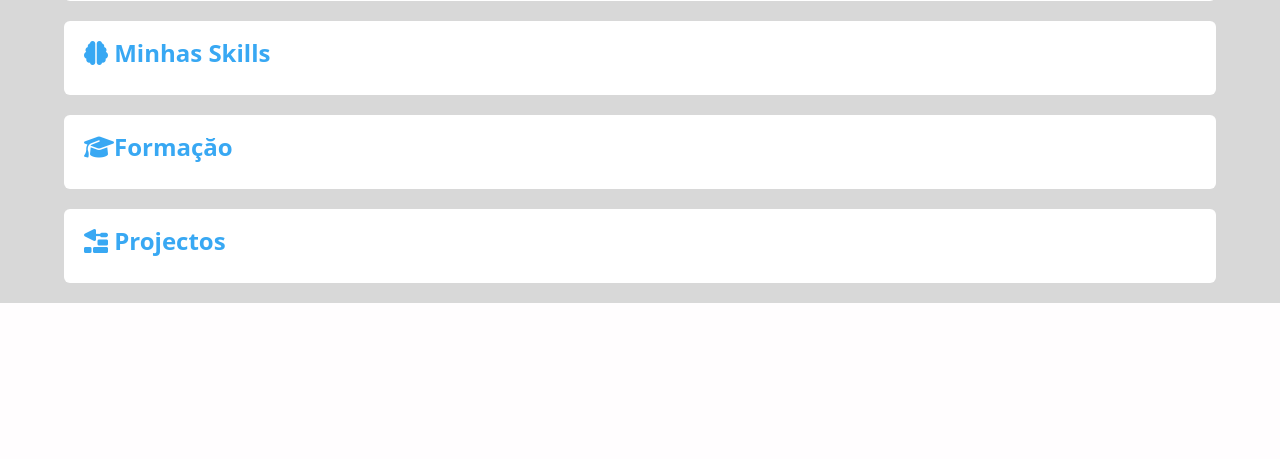
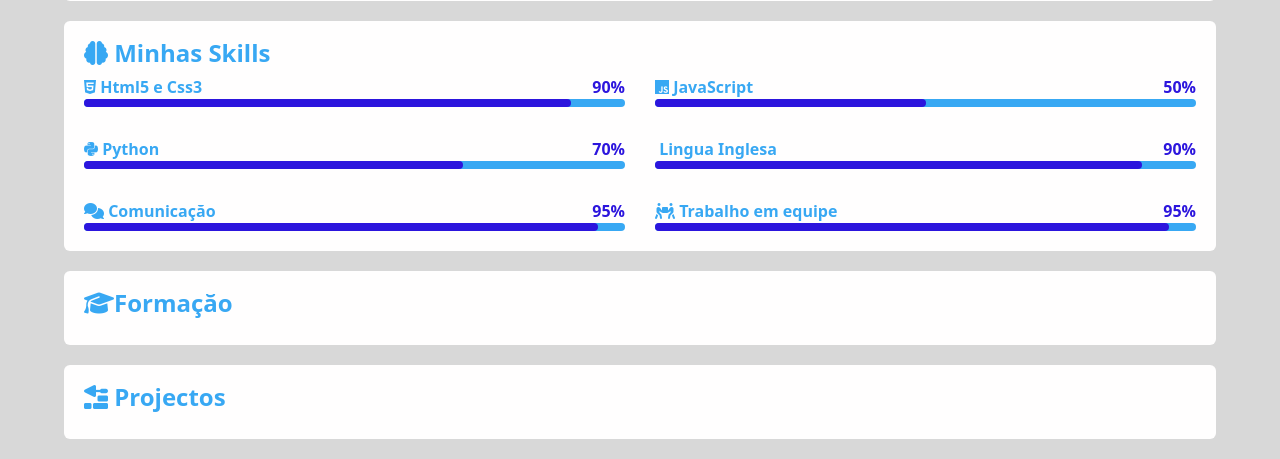
Before and after one commit to DeveQuality/projecto-portifolio, a PHP site: page / in a window 1280 px wide. Shown: the part 1208-1667 px from the top of the page. Before the commit the page ends 1511 px from the top, so only its background shows below. Run offline with PHP 8.4, Linux system fonts and the light colour scheme; some libraries are stand-ins or nearby versions.

Commit message:
actualizei o port

```diff
--- a/estilos/style.css
+++ b/estilos/style.css
@@ -14,10 +14,10 @@
 :root{
   --fundo-principal:rgb(216, 216, 216);
   --texto:rgb(56, 168, 243);
-  --texto-inverso:rgb(255, 253, 254);
+  --texto-inverso:rgb(115, 169, 183);
   --destaque:rgb(44, 21, 221);
   --destaque-inverso:rgb(9, 169, 190);
-  --fundo-card:rgb(255, 255, 255);
+  --fundo-card:rgb(255, 254, 254);
 }
 body{
   font-family:system-ui, -apple-system, BlinkMacSystemFont, 'Segoe UI', Roboto, Oxygen, Ubuntu, Cantarell, 'Open Sans', 'Helvetica Neue', sans-serif ;
@@ -39,7 +39,7 @@ nav#menu ul{
 }
 nav#menu a{
   text-decoration: none;
-  color: var(--texto-inverso);
+  color: var(--fundo-card);
   font-weight: 600;
   padding: 12px 15px;
   border-radius: 5px;
@@ -121,3 +121,37 @@ article#video .video-container iframe{
   height: 100%;
   border-radius: 10px;
 }
+#skill-container{
+  display: grid;
+  grid-template-columns:1fr ;
+  gap: 30px;
+}
+#skill-container .info{
+  display: flex;
+  justify-content: space-between;
+  align-items: center;
+}
+#skill-container .nome{
+  font-weight: bold;
+  color: var(--texto);
+}
+#skill-container .porcent{
+  font-weight: bold;
+  color: var(--destaque);
+}
+#skill-container .barra{
+  width: 100%;
+  height: 8px;
+  background-color: var(--texto);
+  border-radius: 4px;
+}
+#skill-container .progresso{
+  height: 100%;
+  background-color: var(--destaque);
+  border-radius: 4px;
+}
+@media screen and (min-width:769px) {
+  #skill-container{
+    grid-template-columns: 1fr 1fr;
+  }
+}
--- a/index.html
+++ b/index.html
@@ -45,6 +45,119 @@
 
             <article id="skills">
                 <h2> <i class="fa-solid fa-brain"></i> Minhas Skills</h2>
+
+                <div id="skill-container">
+
+                    <div class="item">
+
+                        <div class="info">
+                            <span class="nome">
+                                <i class="fa-brands fa-html5"></i> Html5 e Css3
+                            </span>
+                            <span class="porcent">
+                                90%
+                            </span>
+                        </div>
+
+                        <div class="barra">
+                            <div class="progresso" style="width: 90%;">
+
+                            </div>
+                        </div>
+                    </div>
+
+                    <div class="item">
+
+                        <div class="info">
+                            <span class="nome">
+                                <i class="fa-brands fa-js"></i> JavaScript
+                            </span>
+                            <span class="porcent">
+                                50%
+                            </span>
+                        </div>
+
+                        <div class="barra">
+                            <div class="progresso" style="width: 50%;">
+
+                            </div>
+                        </div>
+                    </div>
+
+                    <div class="item">
+
+                        <div class="info">
+                            <span class="nome">
+                                <i class="fa-brands fa-python"></i> Python
+                            </span>
+                            <span class="porcent">
+                                70%
+                            </span>
+                        </div>
+
+                        <div class="barra">
+                            <div class="progresso" style="width: 70%;">
+
+                            </div>
+                        </div>
+                    </div>
+
+                    <div class="item">
+
+                        <div class="info">
+                            <span class="nome">
+                                <i class="fa-solid fa-single-quote-left"></i> Lingua Inglesa
+                            </span>
+                            <span class="porcent">
+                                90%
+                            </span>
+                        </div>
+
+                        <div class="barra">
+                            <div class="progresso" style="width: 90%;">
+
+                            </div>
+                        </div>
+                    </div>
+
+                    <div class="item">
+
+                        <div class="info">
+                            <span class="nome">
+                                <i class="fa-solid fa-comments"></i> Comunicaçăo
+                            </span>
+                            <span class="porcent">
+                                95%
+                            </span>
+                        </div>
+
+                        <div class="barra">
+                            <div class="progresso" style="width: 95%;">
+
+                            </div>
+                        </div>
+                    </div>
+
+                    <div class="item">
+
+                        <div class="info">
+                            <span class="nome">
+                                <i class="fa-solid fa-people-carry-box"></i> Trabalho em equipe
+                            </span>
+                            <span class="porcent">
+                                95%
+                            </span>
+                        </div>
+
+                        <div class="barra">
+                            <div class="progresso" style="width: 95%;">
+
+                            </div>
+                        </div>
+                    </div>
+
+                </div>
+
             </article> <!-- fim de skills -->
 
             <article id="formacao">
```
